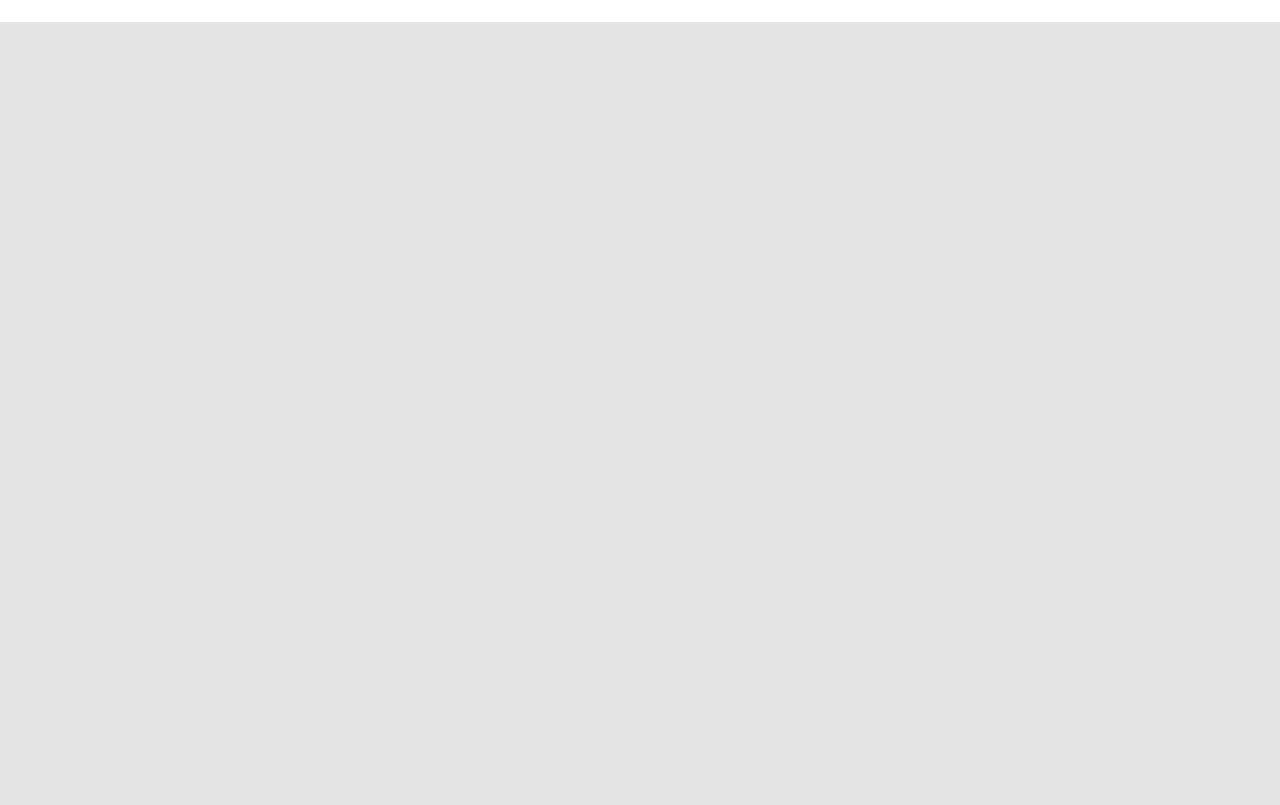
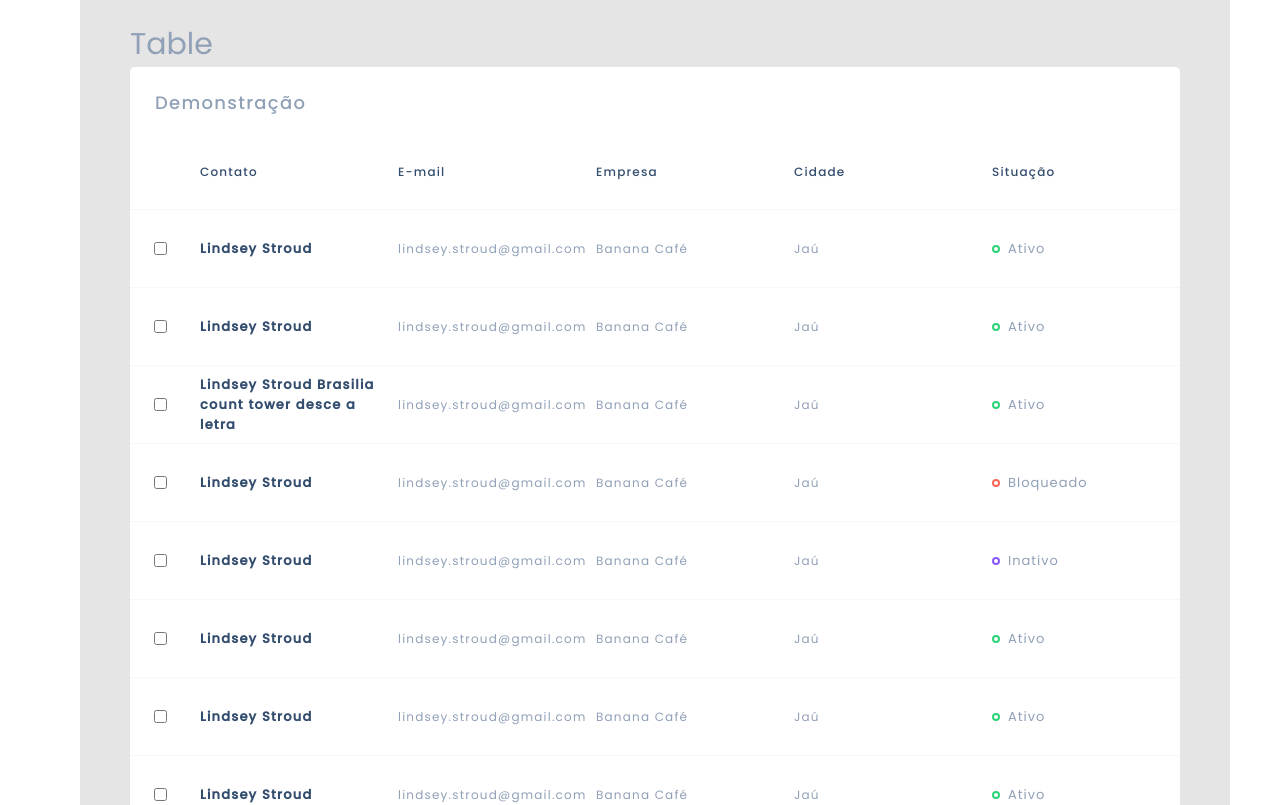
Before and after one commit to pavandasilva/adm_web, a React (Create React App) app: page / in a window 1280 px wide. Shown: the part 900-1705 px from the top of the page. Before the commit the page ends 922 px from the top, so only its background shows below. Built offline with nearby package versions, Linux system fonts and the light colour scheme.

Commit message:
feat: cria tabela

```diff
--- /dev/null
+++ b/src/components/Table/index.tsx
@@ -0,0 +1,53 @@
+import React from 'react';
+
+import {
+  Container, HeaderCell, BodyCell, RowBody, BreakLine, CheckBox,
+} from './styles';
+
+export type HeaderType = {
+  title: string
+  reference: string
+  contrast?: boolean
+  width?: number,
+}
+
+export type DataType = any[]
+
+interface TableProps {
+  data: any[]
+  header: HeaderType[]
+  editable?: boolean
+  title: string
+}
+
+const Table = ({
+  data, header, editable = false, title: titleTable,
+}: TableProps) => (
+  <Container>
+    <span>{ titleTable }</span>
+
+    <header>
+      { editable && <CheckBox /> }
+      { header.map(({ title }) => <HeaderCell collumns={header.length} editable>{title}</HeaderCell>) }
+    </header>
+
+    <BreakLine />
+
+    {data.map((item) => (
+      <RowBody>
+        { editable && <CheckBox><input type="checkbox" name="" id="" /></CheckBox> }
+        {
+          header.map(({ reference, contrast = false }) => (
+            <BodyCell collumns={header.length} contrast={contrast} editable>
+              {item[reference]}
+            </BodyCell>
+          ))
+        }
+      </RowBody>
+
+    ))}
+
+  </Container>
+);
+
+export default Table;
--- /dev/null
+++ b/src/components/Table/styles.ts
@@ -0,0 +1,91 @@
+import styled from 'styled-components';
+
+interface TableHeaderStyles {
+  collumns: number
+  editable: boolean
+}
+
+interface TableHeaderBodyStyles {
+  contrast: boolean
+  collumns: number
+  editable: boolean
+}
+
+export const Container = styled.div`
+  display: flex;
+  flex-wrap: wrap;
+  background-color: ${(props) => props.theme.colors.mainBackground};
+  border-radius: 5px;
+  overflow: hidden;
+
+  > span {
+    display: flex;
+    align-items: center;
+    height: 70px;
+    padding-left: 25px;
+    font-size: 18px;
+    font-weight: 500;
+    color: ${(props) => props.theme.colors.font.secondary};
+    width: 100%;
+    letter-spacing: 1.3px;
+  }
+
+  header {
+    display: flex;
+    justify-content: space-between;
+    width: 100%;
+    flex-wrap: wrap;
+  }
+`;
+
+export const HeaderCell = styled.div<TableHeaderStyles>`
+  padding: 0px 10px;
+  display: flex;
+  align-items: center;
+  font-weight: 500;
+  font-size: 12px;
+  letter-spacing: 1.2px;
+  color: ${(props) => props.theme.colors.font.primary};
+  height: 70px;
+  width: calc((100% - ${(props) => (props.editable ? '60px' : '0px')}) / ${(props) => props.collumns});
+`;
+
+export const BodyCell = styled.div<TableHeaderBodyStyles>`
+  display: flex;
+  padding: 0px 10px;
+  align-items: center;
+  font-size: ${(props) => (props.contrast ? '13px' : '12px')};
+  color: ${(props) => (props.contrast ? props.theme.colors.font.primary : props.theme.colors.font.secondary)};
+  font-weight:  ${(props) => (props.contrast ? '600' : 'normal')};
+  height: 77px;
+  letter-spacing: 1.2px;
+  width: calc((100% - ${(props) => (props.editable ? '60px' : '0px')}) / ${(props) => props.collumns});
+  overflow: hidden;
+`;
+
+export const RowBody = styled.div`
+  display: flex;
+  justify-content: space-between;
+  width: 100%;
+  border-top: 1px solid ${(props) => props.theme.colors.font.quaternary};
+  cursor: pointer;
+
+  &:hover {
+    background-color: ${(props) => props.theme.colors.mainBackgroundLight};
+    transition: all 0.4s;
+    transition-delay: 0.04s;
+  }
+`;
+
+export const BreakLine = styled.div`
+  width: 100%;
+  padding : 1px;
+`;
+
+export const CheckBox = styled.div`
+  display: flex;
+  height: 100%;
+  align-items: center;
+  justify-content: center;
+  width: 60px;
+`;
--- a/src/pages/Components/index.tsx
+++ b/src/pages/Components/index.tsx
@@ -3,11 +3,124 @@ import Button from '../../components/Button';
 import Status from '../../components/Status';
 import SampleStatus from '../../components/SampleStatus';
 import {
-  Container, Buttons, Statuses, SampleStatused, ProgressesBar,
+  Container, Buttons, Statuses, SampleStatused, ProgressesBar, TableDemo, FlexBreak,
 } from './styles';
 import Search from '../../components/Search';
 import Input from '../../components/Input';
 import ProgressBar from '../../components/ProgressBar';
+import Table, { DataType, HeaderType } from '../../components/Table';
+
+const header: HeaderType[] = [
+  {
+    title: 'Contato',
+    reference: 'contact',
+    contrast: true,
+  },
+  {
+    title: 'E-mail',
+    reference: 'email',
+  },
+  {
+    title: 'Empresa',
+    reference: 'company',
+  },
+  {
+    title: 'Cidade',
+    reference: 'city',
+  },
+  {
+    title: 'Situação',
+    reference: 'status',
+    width: 100,
+  },
+];
+
+const data: DataType = [
+  {
+    contact: 'Lindsey Stroud',
+    email: 'lindsey.stroud@gmail.com',
+    company: 'Banana Café',
+    city: 'Jaú',
+    status: <SampleStatus color="success">Ativo</SampleStatus>,
+  },
+  {
+    contact: 'Lindsey Stroud',
+    email: 'lindsey.stroud@gmail.com',
+    company: 'Banana Café',
+    city: 'Jaú',
+    status: <SampleStatus color="success">Ativo</SampleStatus>,
+  },
+  {
+    contact: 'Lindsey Stroud Brasilia count tower desce a letra',
+    email: 'lindsey.stroud@gmail.com',
+    company: 'Banana Café',
+    city: 'Jaú',
+    status: <SampleStatus color="success">Ativo</SampleStatus>,
+  },
+  {
+    contact: 'Lindsey Stroud',
+    email: 'lindsey.stroud@gmail.com',
+    company: 'Banana Café',
+    city: 'Jaú',
+    status: <SampleStatus color="danger">Bloqueado</SampleStatus>,
+  },
+  {
+    contact: 'Lindsey Stroud',
+    email: 'lindsey.stroud@gmail.com',
+    company: 'Banana Café',
+    city: 'Jaú',
+    status: <SampleStatus color="ok">Inativo </SampleStatus>,
+  },
+  {
+    contact: 'Lindsey Stroud',
+    email: 'lindsey.stroud@gmail.com',
+    company: 'Banana Café',
+    city: 'Jaú',
+    status: <SampleStatus color="success">Ativo </SampleStatus>,
+  },
+  {
+    contact: 'Lindsey Stroud',
+    email: 'lindsey.stroud@gmail.com',
+    company: 'Banana Café',
+    city: 'Jaú',
+    status: <SampleStatus color="success">Ativo</SampleStatus>,
+  },
+  {
+    contact: 'Lindsey Stroud',
+    email: 'lindsey.stroud@gmail.com',
+    company: 'Banana Café',
+    city: 'Jaú',
+    status: <SampleStatus color="success">Ativo</SampleStatus>,
+  },
+  {
+    contact: 'Lindsey Stroud Brasilia count tower desce a letra',
+    email: 'lindsey.stroud@gmail.com',
+    company: 'Banana Café',
+    city: 'Jaú',
+    status: <SampleStatus color="success">Ativo</SampleStatus>,
+  },
+  {
+    contact: 'Lindsey Stroud',
+    email: 'lindsey.stroud@gmail.com',
+    company: 'Banana Café',
+    city: 'Jaú',
+    status: <SampleStatus color="danger">Bloqueado</SampleStatus>,
+  },
+  {
+    contact: 'Lindsey Stroud',
+    email: 'lindsey.stroud@gmail.com',
+    company: 'Banana Café',
+    city: 'Jaú',
+    status: <SampleStatus color="ok">Inativo </SampleStatus>,
+  },
+  {
+    contact: 'Lindsey Stroud',
+    email: 'lindsey.stroud@gmail.com',
+    company: 'Banana Café',
+    city: 'Jaú',
+    status: <SampleStatus color="success">Ativo </SampleStatus>,
+  },
+];
 
 const Components = () => (
   <Container>
@@ -93,6 +206,14 @@ const Components = () => (
         <ProgressBar percent={99} color="primary" />
       </ProgressesBar>
     </section>
+
+    <FlexBreak />
+
+    <TableDemo>
+      <h2>Table</h2>
+      <Table title="Demonstração" data={data} header={header} editable />
+    </TableDemo>
+
   </Container>
 );
 
--- a/src/pages/Components/styles.ts
+++ b/src/pages/Components/styles.ts
@@ -61,3 +61,19 @@ export const ProgressesBar = styled.div`
   }
 
 `;
+
+export const TableDemo = styled.div`
+  display: flex;
+  flex-direction: column;
+  flex: 1;
+  width: 100%;
+  margin-left: 30px;
+  background-color: ${(props) => props.theme.colors.mainBackgroundDarked};
+
+  padding: 50px;
+`;
+
+export const FlexBreak = styled.div`
+  display: flex;
+  width: 100%;
+`;
```
